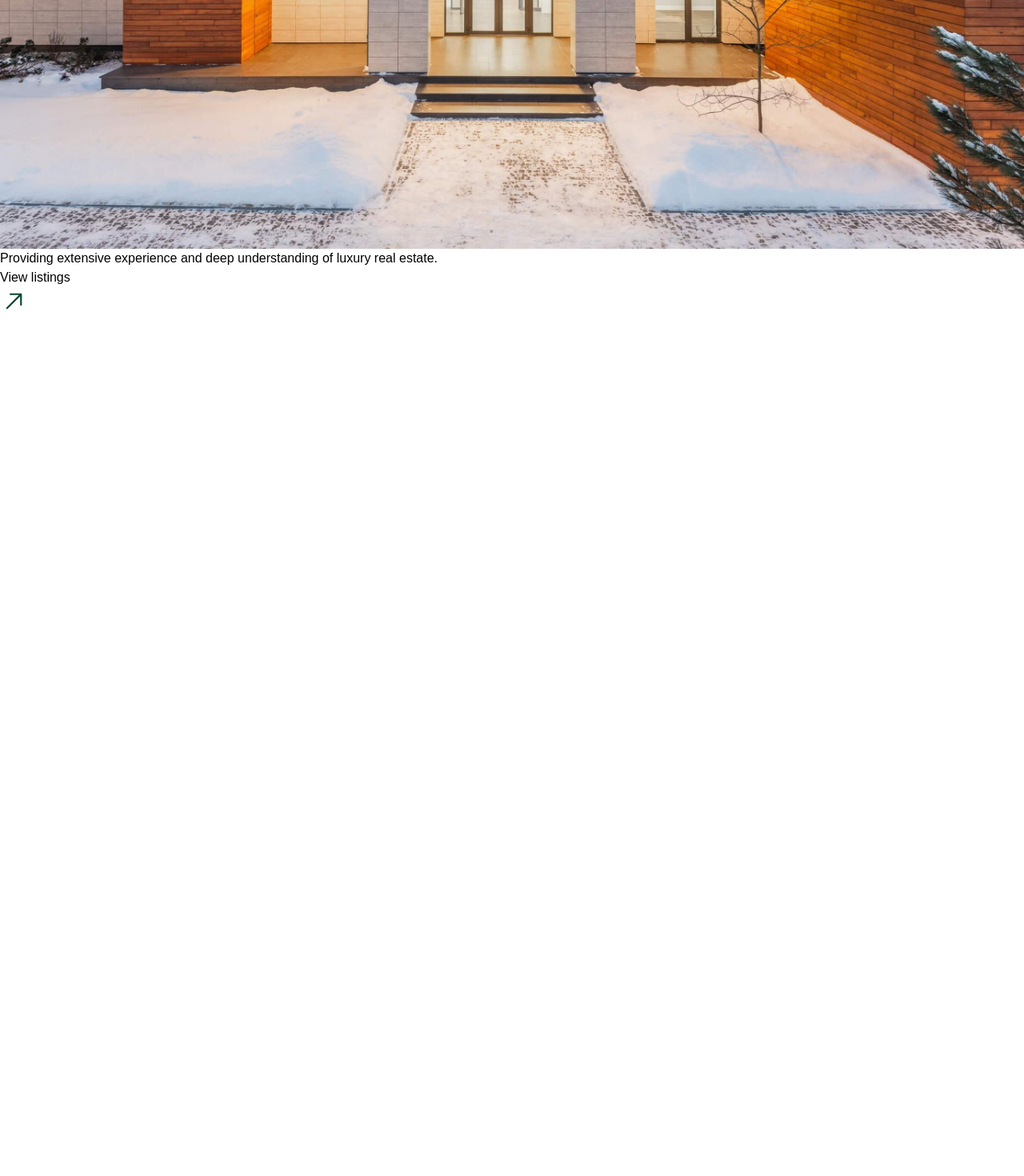
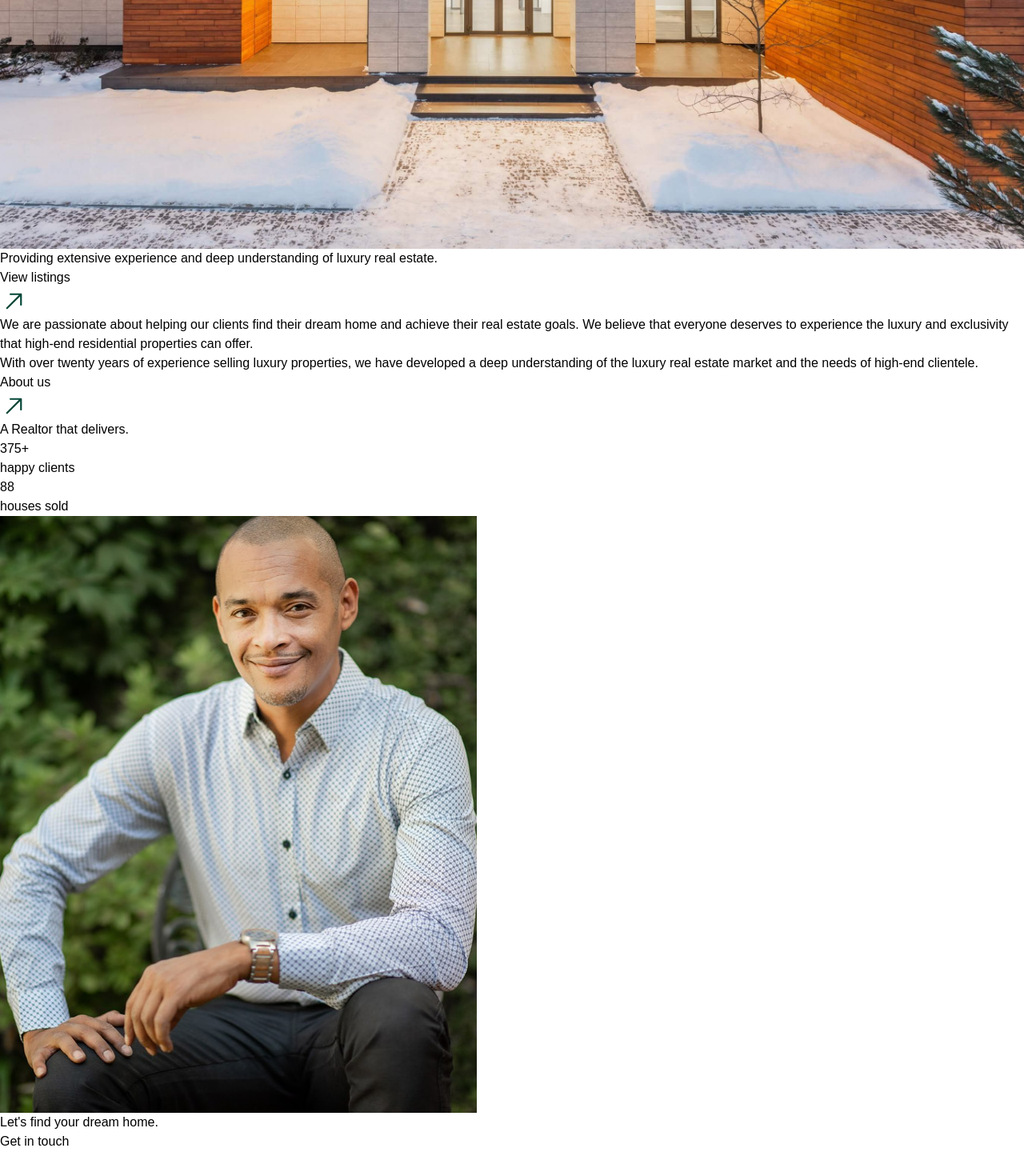
Before and after one commit to LadenikaPeter/next-move-agency, a React (Vite) app: page / in a window 1280 px wide. Shown: the part 4059-5529 px from the top of the page at 80% size. Before the commit the page ends 4453 px from the top, so only its background shows below. Built offline with nearby package versions, Linux system fonts and the light colour scheme; a web font is replaced by a local one.

Commit message:
sixth section and find home footer done

```diff
--- /dev/null
+++ b/src/components/Find-home.tsx
@@ -0,0 +1,17 @@
+import ArrowLink from "./Arrow-link";
+
+export default function FindHome() {
+  return (
+    <div className="bg-[#054738] flex justify-center text-white ">
+      <div className="py-[128px] flex flex-col max-w-[800px] text-center gap-3">
+        <h1 className="text-[88px] -tracking-[2.4px] leading-[105px] ">
+          Let's find your dream home.
+        </h1>
+        <div className="flex justify-center items-center gap-2">
+          <p>Get in touch</p>
+          <ArrowLink />
+        </div>
+      </div>
+    </div>
+  );
+}
--- a/src/constants/home.ts
+++ b/src/constants/home.ts
@@ -10,17 +10,25 @@ export const SECOND_SECTION: {
   { key: "i2", title: "20+", subTitle: "years of experience in Real estate" },
 ];
 
-export const THIRD_SECTION : {amount: string, text: string}[] = [
+export const THIRD_SECTION: { amount: string; text: string }[] = [
   {
-    amount: '6',
-    text: 'bedrooms'
+    amount: "6",
+    text: "bedrooms",
   },
   {
-    amount: '4',
-    text: 'bathrooms'
+    amount: "4",
+    text: "bathrooms",
   },
   {
-    amount: '4,955',
-    text: 'sq ft'
+    amount: "4,955",
+    text: "sq ft",
   },
-]
+];
+
+export const SIXTH_SECTION: { amount: string; text: string }[] = [
+  { amount: "375+", text: "happy clients" },
+  {
+    amount: "88",
+    text: "houses sold",
+  },
+];
--- a/src/pages/Home.tsx
+++ b/src/pages/Home.tsx
@@ -1,5 +1,10 @@
 import ArrowLink from "../components/Arrow-link";
-import { SECOND_SECTION, THIRD_SECTION } from "../constants/home";
+import FindHome from "../components/Find-home";
+import {
+  SECOND_SECTION,
+  SIXTH_SECTION,
+  THIRD_SECTION,
+} from "../constants/home";
 
 export default function HomePage() {
   return (
@@ -146,7 +151,59 @@ export default function HomePage() {
             </div>
           </div>
         </section>
+        <section id="SIXTH__SECTION" className="py-[128px]">
+          <div className="flex gap-20">
+            <div className="flex w-1/2 gap-12">
+              <div>
+                <p className="leading-[27px] text-[#054738]">
+                  We are passionate about helping our clients find their dream
+                  home and achieve their real estate goals. We believe that
+                  everyone deserves to experience the luxury and exclusivity
+                  that high-end residential properties can offer.
+                </p>
+              </div>
+              <div>
+                <p className="text-[#054738]">
+                  With over twenty years of experience selling luxury
+                  properties, we have developed a deep understanding of the
+                  luxury real estate market and the needs of high-end clientele.
+                </p>
+                <div className="flex gap-4 items-center mt-[25px]">
+                  <span className="text-[#054738]">About us</span>
+                  <ArrowLink
+                    currentColor={"#054738"}
+                    activeColor={"#ffffff"}
+                    backgroundColor={"#054738"}
+                  />
+                </div>
+              </div>
+            </div>
+            <div className="flex w-1/2">
+              <h1 className="text-[#054738] text-[88px] leading-[105.6px] -tracking-[2.4px]">
+                A Realtor that delivers.
+              </h1>
+            </div>
+          </div>
+          <div className="flex gap-20 pt-[64px]">
+            <div className="w-[44%] flex flex-col justify-end h-auto">
+              {SIXTH_SECTION.map((item) => {
+                return (
+                  <div className="flex justify-between py-3 border-b-[1px] border-b-[#054738]">
+                    <p className="text-[128px] leading-[140px] text-[#054738]">
+                      {item.amount}
+                    </p>
+                    <p className="flex items-end text-[#054738]">{item.text}</p>
+                  </div>
+                );
+              })}
+            </div>
+            <div>
+              <img src="/home/hero.png" />
+            </div>
+          </div>
+        </section>
       </div>
+      <FindHome />
     </>
   );
 }
```
Also changed, not shown: public/home/hero.png (added).
